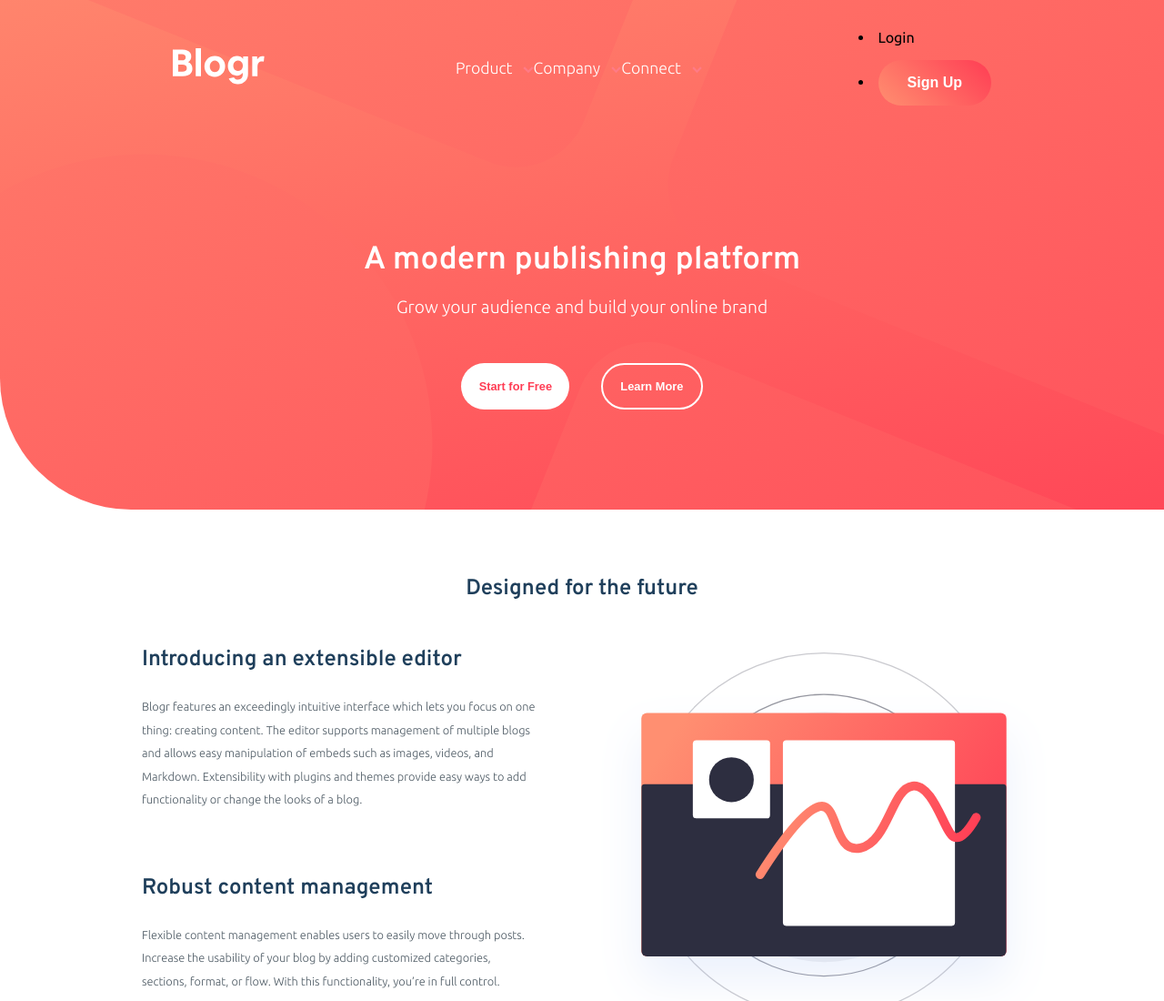
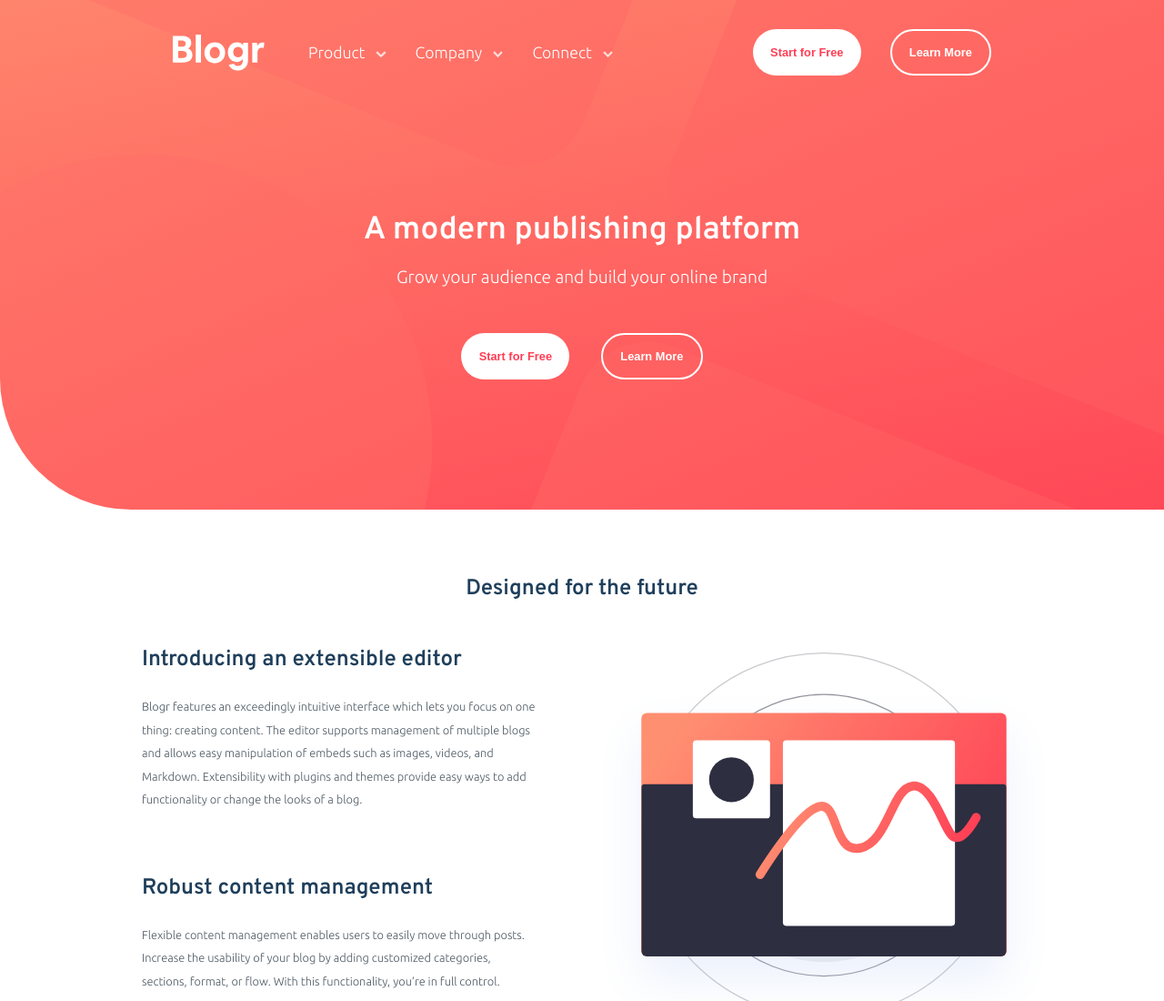
Before and after one commit to hongleang/blogr-landing-page, a plain HTML site: page src/index.html in a window 1280 px wide. Shown: the top 1100 px of the page at 91% size. Drawn offline with Linux system fonts and the light colour scheme.

Commit message:
Desktop: navbar styling

```diff
--- a/src/index.html
+++ b/src/index.html
@@ -54,15 +54,9 @@
       <nav class="navbar">
         <div class="navbar__left">
           <img src="./images/logo.svg" alt="logo" class="logo">
-        </div>
-        <div class="navbar__right">
-          <button class="btn hamburger-btn">
-            <img src="./images/icon-hamburger.svg" alt="icon-hamburger" class="hamburger-icon">
-          </button>
-
           <ul class="nav-dropdown">
             <li class="nav-dropdown-item">
-              Product <span><img src="./images/icon-arrow-dark.svg" alt="" class="arrow"></span>
+              Product <span><img src="./images/icon-arrow-light.svg" alt="" class="arrow"></span>
             </li>
             <ul class="nav-dropdown-item__childrens">
               <li>Overview</li>
@@ -72,7 +66,7 @@
               <li>Integrations</li>
             </ul>
             <li class="nav-dropdown-item">
-              Company <span><img src="./images/icon-arrow-dark.svg" alt="" class="arrow"></span>
+              Company <span><img src="./images/icon-arrow-light.svg" alt="" class="arrow"></span>
             </li>
             <ul class="nav-dropdown-item__childrens">
               <li>About</li>
@@ -81,7 +75,7 @@
               <li>Careers</li>
             </ul>
             <li class="nav-dropdown-item">
-              Connect <span><img src="./images/icon-arrow-dark.svg" alt="" class="arrow"></span>
+              Connect <span><img src="./images/icon-arrow-light.svg" alt="" class="arrow"></span>
             </li>
             <ul class="nav-dropdown-item__childrens">
               <li>Contact</li>
@@ -89,17 +83,17 @@
               <li>LinkedIn</li>
             </ul>
           </ul>
-          <div class="button-wrapper">
-            <li class="registeration">
-              Login
-            </li>
-            <li class="registeration">
-              <button class="btn btn--gradient">Sign Up</button>
-            </li>
+        </div>
+        <div class="navbar__right">
+          <button class="btn hamburger-btn">
+            <img src="./images/icon-hamburger.svg" alt="icon-hamburger" class="hamburger-icon">
+          </button>
+          <div class="btn-wrapper">
+            <button class="btn btn--primary">Start for Free</button>
+            <button class="btn btn--outline">Learn More</button>
           </div>
         </div>
       </nav>
-
       <div class="hero">
         <h2 class="hero__title">
           A modern publishing platform
@@ -221,5 +215,6 @@
 
   <script src="./js/image-changing.js"></script>
   <script src="./js/index.js"></script>
+  <script src="./js/navbar-dropdown.js"></script>
 </body>
 </html>
--- /dev/null
+++ b/src/js/navbar-dropdown.js
@@ -0,0 +1,14 @@
+const navDropdownItems = document.querySelectorAll('.nav-dropdown-item');
+const navDropdownItemsChildren = document.querySelectorAll('.nav-dropdown-item__childrens');
+
+const navDropdown = (event) => {
+  const item = event.currentTarget;
+  const arrow = item.children[0].children[0];
+  const subItem = item.nextElementSibling;
+
+  arrow.classList.toggle('active');
+  subItem.classList.toggle('active');
+};
+
+Array.from(navDropdownItems)
+     .forEach( item => item.addEventListener('click', navDropdown));
--- a/src/scss/layout/_navbar.scss
+++ b/src/scss/layout/_navbar.scss
@@ -6,15 +6,33 @@
   width: 100%;
 }
 
+.navbar__left {
+  display: flex;
+  justify-content: space-between;
+  align-items: center;
+  img {
+    margin-right: 2rem;
+  }
+}
+
 .navbar__right {
   flex-grow: 2;
   display: flex;
   justify-content: space-between;
+
+  .btn-wrapper {
+    justify-content: flex-end;
+
+    button:first-child {
+      margin-right: 2rem;
+    }
+  }
 }
 
 .nav-dropdown {
   display: flex;
   align-items: center;
+  margin-left: 1rem;
   &-item {
     font-size: 1.1rem;
     font-weight: 200;
```
Also changed, not shown: src/css/styles.css, 1 other file.
